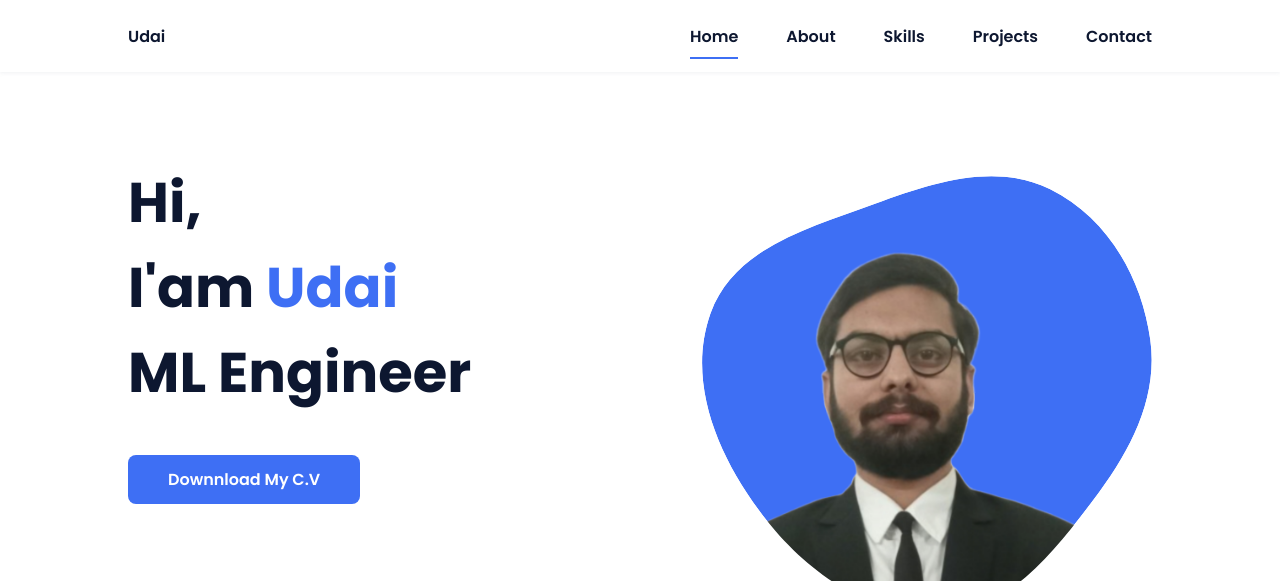
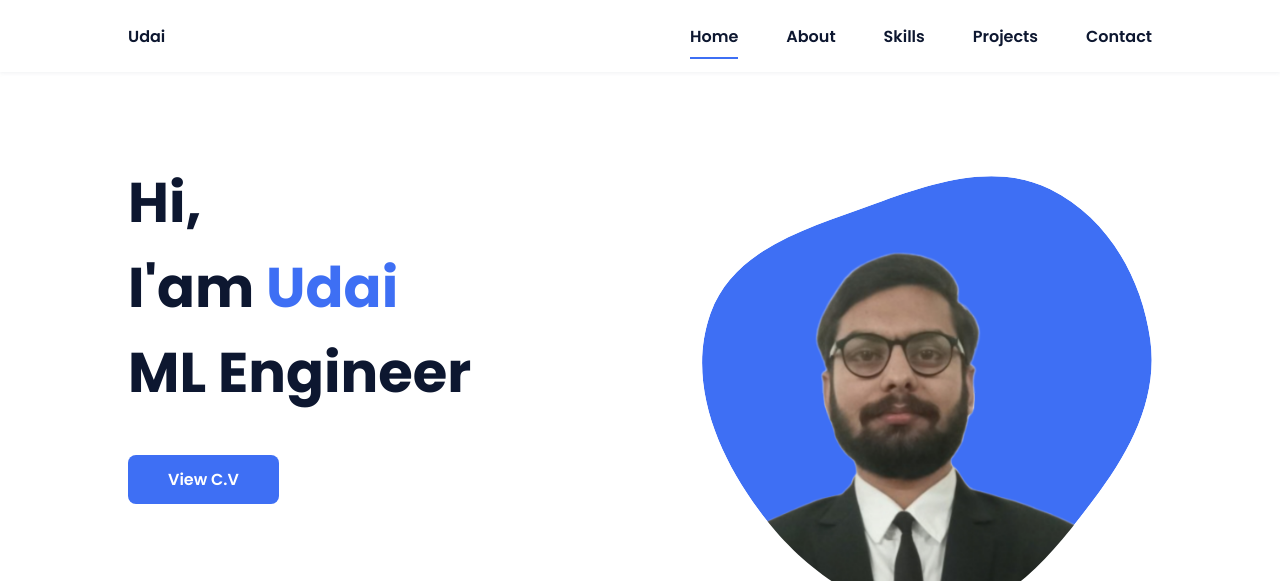
Before and after one commit to Raj9555/portfolio, a plain HTML site: page index.html in a window 1280 px wide. Shown: the top 581 px of the page. Drawn offline with nearby package versions, Linux system fonts and the light colour scheme.

Commit message:
Fix HTML structure and update content

```diff
--- a/index.html
+++ b/index.html
@@ -43,7 +43,7 @@
             <div class="home__data">
                 <h1 class="home__title">Hi,<br>I'am <span class="home__title-color">Udai</span><br>ML Engineer</h1>
 
-                <a href="https://drive.google.com/file/d/1RhVzMERd2_CH2ow2YHUmaxMm71fp9eOH/view?usp=sharing" class="button">Downnload My C.V</a>
+                <a href="https://drive.google.com/file/d/1RhVzMERd2_CH2ow2YHUmaxMm71fp9eOH/view?usp=sharing" class="button">View C.V</a>
             </div>
 
             <div class="home__social">
```
